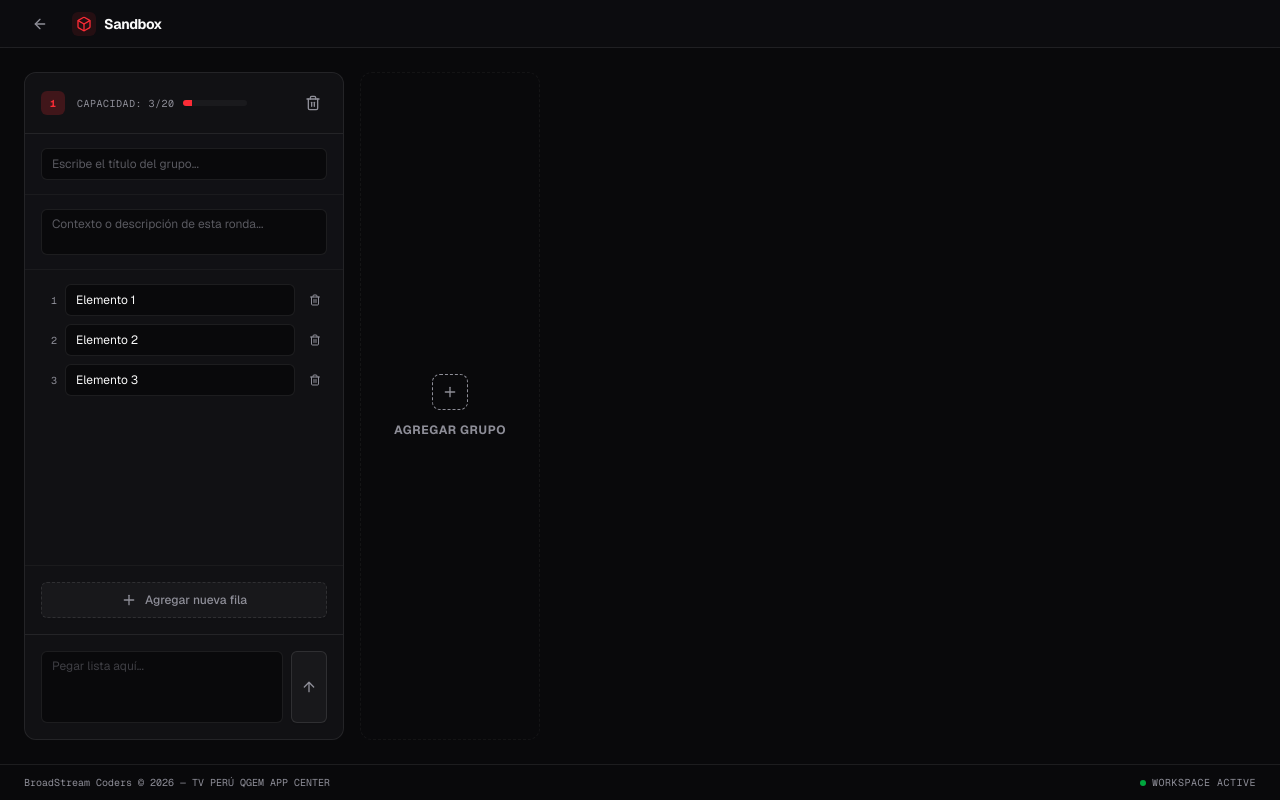
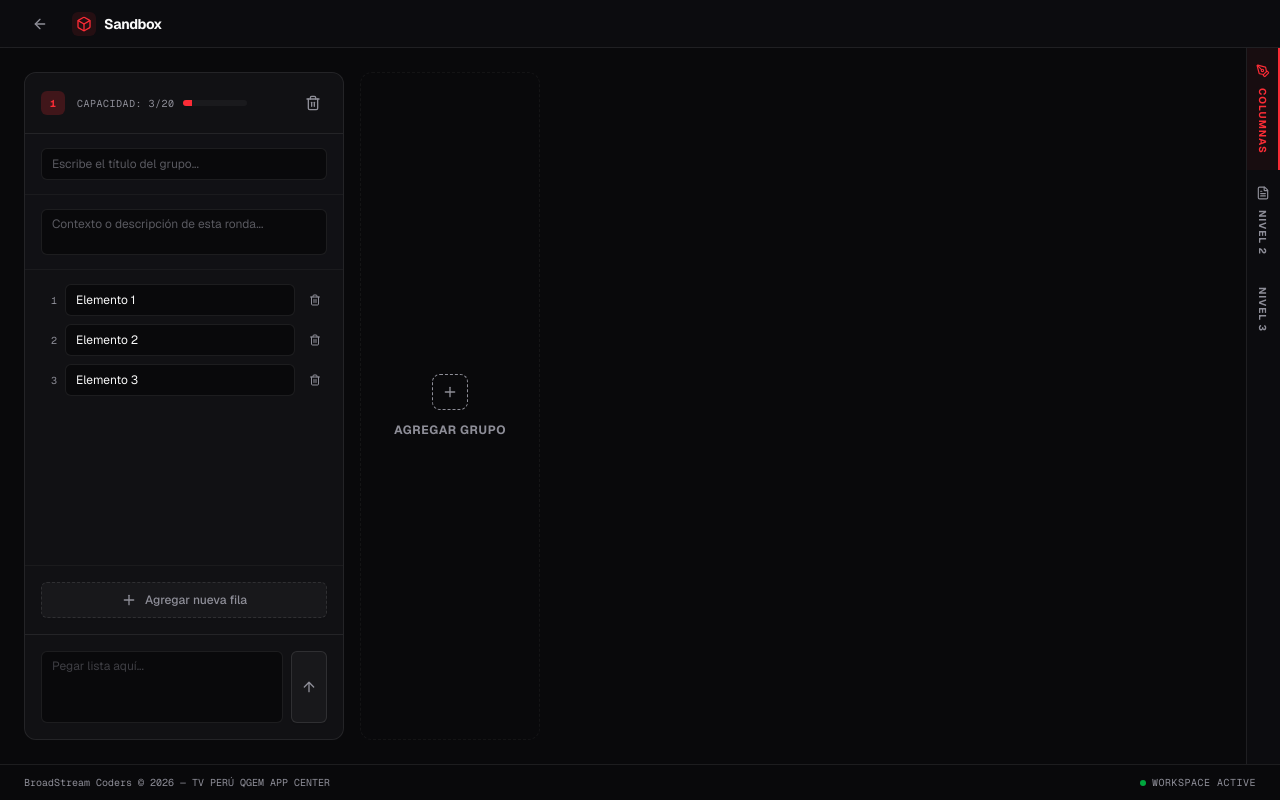
Before and after one commit to BroadStream-Coders/TvPeru-QGEM-AppCenter, a Next.js app in the folder apps/web/: page /workspaces/sandbox in a window 1280 px wide. Built offline with nearby package versions, Linux system fonts and the light colour scheme.

Commit message:
feat(web/sandbox): introduce LevelTabs component for improved navigation and organization of Sandbox workspace levels

```diff
--- a/apps/web/src/app/workspaces/sandbox/page.tsx
+++ b/apps/web/src/app/workspaces/sandbox/page.tsx
@@ -2,7 +2,8 @@
 
 import { useState } from "react";
 import Link from "next/link";
-import { ArrowLeft, Box } from "lucide-react";
+import { ArrowLeft, Box, PenTool, FileText } from "lucide-react";
+import { LevelTabs } from "@/components/shared/LevelTabs";
 import { GroupsContainer } from "@/components/shared/group-column/layout/GroupsContainer";
 import { GroupColumn } from "@/components/shared/group-column/layout/GroupColumn";
 import { GroupFooter } from "@/components/shared/group-column/layout/GroupFooter";
@@ -16,7 +17,7 @@ import { Trash2 } from "lucide-react";
 
 const MAX_CAPACITY = 20;
 
-export default function SandboxPage() {
+function ColumnsDemo() {
   const [columns, setColumns] = useState([{ id: nanoid() }]);
   const [title, setTitle] = useState("");
   const [desc, setDesc] = useState("");
@@ -32,29 +33,8 @@ export default function SandboxPage() {
   const removeRow = (idx: number) => setRows(rows.filter((_, i) => i !== idx));
   const updateRow = (idx: number, val: string) =>
     setRows(rows.map((r, i) => (i === idx ? val : r)));
+
   return (
-    <div className="flex h-screen flex-col bg-background text-foreground font-sans overflow-hidden">
-      {/* Top bar */}
-      <header className="flex h-12 shrink-0 items-center justify-between border-b border-border bg-card/50 px-6 backdrop-blur-sm">
-        <div className="flex items-center gap-4">
-          <Link
-            href="/"
-            className="group flex h-8 w-8 items-center justify-center rounded-md hover:bg-muted transition-colors"
-          >
-            <ArrowLeft className="h-4 w-4 text-muted-foreground group-hover:text-foreground transition-colors" />
-          </Link>
-          <div className="flex items-center gap-2">
-            <span className="flex h-6 w-6 items-center justify-center rounded-md bg-brand/10 text-brand">
-              <Box className="h-4 w-4" />
-            </span>
-            <span className="text-sm font-bold tracking-tight">Sandbox</span>
-          </div>
-        </div>
-      </header>
-
-      {/* Main content */}
-      <main className="flex-1 overflow-hidden relative">
-        <div className="absolute inset-0 z-10">
     <GroupsContainer onAddGroup={addColumn}>
       {columns.map((col, index) => (
         <GroupColumn
@@ -69,13 +49,11 @@ export default function SandboxPage() {
             onChange={setTitle}
             placeholder="Escribe el título del grupo..."
           />
-
           <DescriptionInput
             value={desc}
             onChange={setDesc}
             placeholder="Contexto o descripción de esta ronda..."
           />
-
           <RowsContainer>
             {rows.map((row, rowIdx) => (
               <div key={rowIdx} className="flex items-center gap-2">
@@ -98,20 +76,13 @@ export default function SandboxPage() {
               </div>
             ))}
           </RowsContainer>
-
           <AddRowButton onClick={addRow} label="Agregar nueva fila" />
-
           <GroupFooter>
             <QuickLoad
               onLoad={(matrix) => {
-                      console.log("QuickLoad matriz recibida:", matrix);
                 const newItems = matrix.map((row) => row[0] || "");
                 const available = MAX_CAPACITY - rows.length;
                 const toAdd = newItems.slice(0, available);
-                      console.log(
-                        `Agregando ${toAdd.length} elementos:`,
-                        toAdd,
-                      );
                 setRows([...rows, ...toAdd]);
               }}
             />
@@ -119,7 +90,50 @@ export default function SandboxPage() {
         </GroupColumn>
       ))}
     </GroupsContainer>
+  );
+}
+
+function EmptyLevel({ name }: { name: string }) {
+  return (
+    <div className="flex h-full items-center justify-center text-muted-foreground">
+      <div className="text-center">
+        <p className="text-sm font-bold mb-1">{name}</p>
+        <p className="text-2xs opacity-60">
+          Aquí iría el contenido de este nivel.
+        </p>
       </div>
+    </div>
+  );
+}
+
+export default function SandboxPage() {
+  const levels = [
+    { name: "Columnas", icon: PenTool, component: <ColumnsDemo /> },
+    { name: "Nivel 2", icon: FileText, component: <EmptyLevel name="Vista del Nivel 2" /> },
+    { name: "Nivel 3", component: <EmptyLevel name="Vista del Nivel 3" /> },
+  ];
+
+  return (
+    <div className="flex h-screen flex-col bg-background text-foreground font-sans overflow-hidden">
+      <header className="flex h-12 shrink-0 items-center justify-between border-b border-border bg-card/50 px-6 backdrop-blur-sm">
+        <div className="flex items-center gap-4">
+          <Link
+            href="/"
+            className="group flex h-8 w-8 items-center justify-center rounded-md hover:bg-muted transition-colors"
+          >
+            <ArrowLeft className="h-4 w-4 text-muted-foreground group-hover:text-foreground transition-colors" />
+          </Link>
+          <div className="flex items-center gap-2">
+            <span className="flex h-6 w-6 items-center justify-center rounded-md bg-brand/10 text-brand">
+              <Box className="h-4 w-4" />
+            </span>
+            <span className="text-sm font-bold tracking-tight">Sandbox</span>
+          </div>
+        </div>
+      </header>
+
+      <main className="flex-1 overflow-hidden">
+        <LevelTabs levels={levels} />
       </main>
     </div>
   );
--- /dev/null
+++ b/apps/web/src/components/shared/LevelTabs.tsx
@@ -0,0 +1,64 @@
+"use client";
+
+import { useState, ElementType, ReactNode } from "react";
+
+interface LevelTab {
+  name: string;
+  icon?: ElementType;
+  component: ReactNode;
+}
+
+interface LevelTabsProps {
+  levels: LevelTab[];
+  className?: string;
+}
+
+export function LevelTabs({ levels, className = "" }: LevelTabsProps) {
+  const [activeIndex, setActiveIndex] = useState(0);
+
+  return (
+    <div className={`flex h-full ${className}`}>
+      {/* Área de contenido — todos montados, solo el activo es visible */}
+      <div className="flex-1 relative overflow-hidden">
+        {levels.map((level, index) => (
+          <div
+            key={index}
+            className="absolute inset-0"
+            style={{
+              opacity: activeIndex === index ? 1 : 0,
+              pointerEvents: activeIndex === index ? "auto" : "none",
+              zIndex: activeIndex === index ? 1 : 0,
+            }}
+          >
+            {level.component}
+          </div>
+        ))}
+      </div>
+
+      {/* Sidebar de pestañas — lado derecho, texto vertical */}
+      <div className="flex flex-col shrink-0 border-l border-border bg-card/50">
+        {levels.map((level, index) => (
+          <button
+            key={index}
+            onClick={() => setActiveIndex(index)}
+            className={`flex flex-col items-center gap-1.5 px-2 py-4 transition-colors border-r-2 ${
+              activeIndex === index
+                ? "text-brand border-brand bg-brand/5"
+                : "text-muted-foreground border-transparent hover:text-foreground hover:bg-muted/30"
+            }`}
+          >
+            {level.icon && (
+              <level.icon className="h-3.5 w-3.5 shrink-0 mb-1" />
+            )}
+            <span
+              className="text-2xs font-bold uppercase tracking-widest"
+              style={{ writingMode: "vertical-lr" }}
+            >
+              {level.name}
+            </span>
+          </button>
+        ))}
+      </div>
+    </div>
+  );
+}
```
Lines whose indentation alone changed are shown as unchanged.
